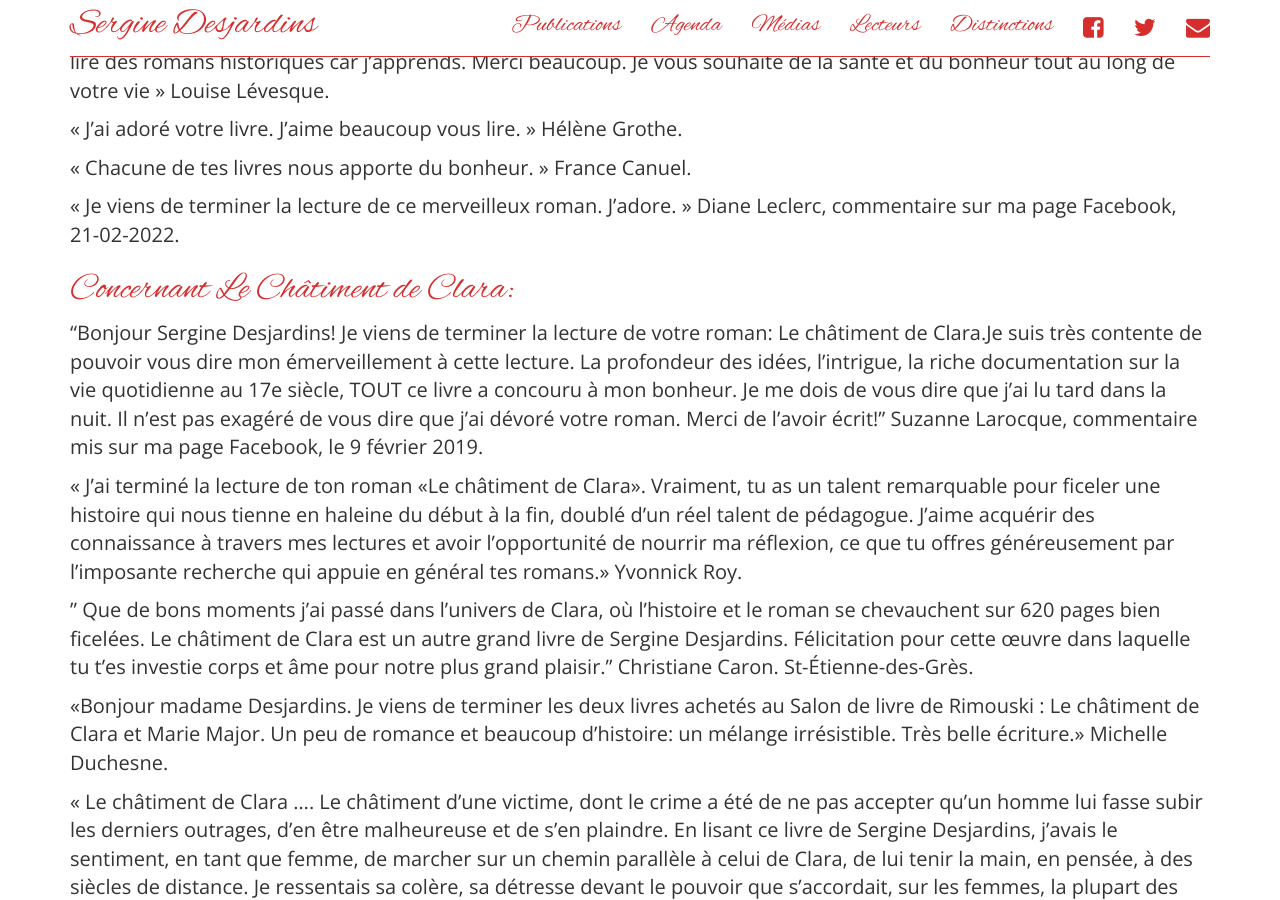
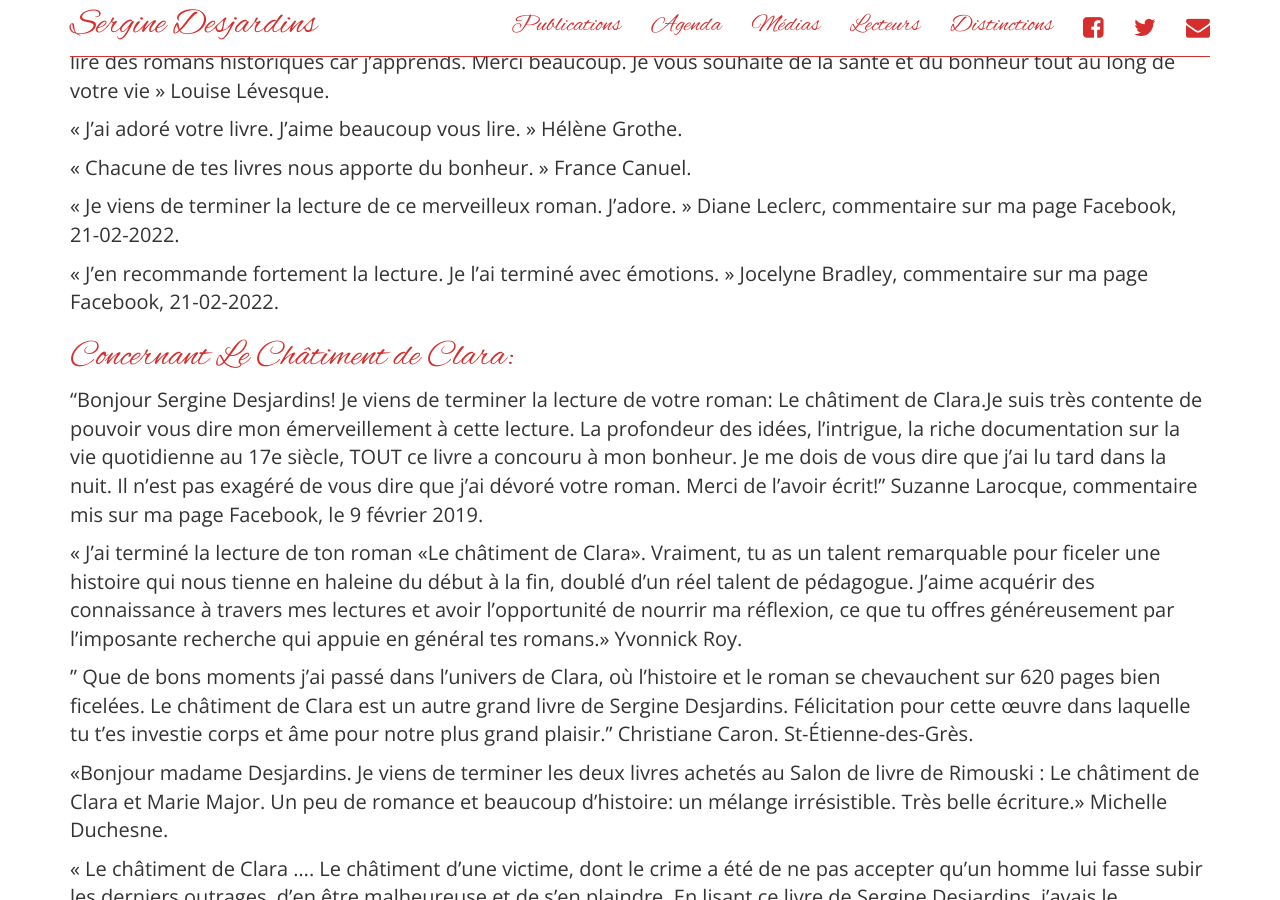
Before and after one commit to serginedesjardins/serginedesjardins.github.io, a Jekyll site: the page built from lecteurs.md, in a window 1280 px wide and 900 px high, scrolled down 8152 px. Built offline with Jekyll 4.4.1, drawn with Linux system fonts in a browser that asks for light colours; nearby versions of some CDN libraries.

Commit message:
J. Bradley

```diff
--- a/lecteurs.md
+++ b/lecteurs.md
@@ -152,6 +152,8 @@ Toujours est-il que, tout comme avec Le châtiment de Clara, ton dernier roman m
 « Chacune de tes livres nous apporte du bonheur. » France Canuel.
 
 « Je viens de terminer la lecture de ce merveilleux roman. J’adore. » Diane Leclerc, commentaire sur ma page Facebook, 21-02-2022.
+
+« J’en recommande fortement la lecture. Je l’ai terminé avec émotions. » Jocelyne Bradley, commentaire sur ma page Facebook, 21-02-2022.
 
 # Concernant Le Châtiment de Clara:
 
```
